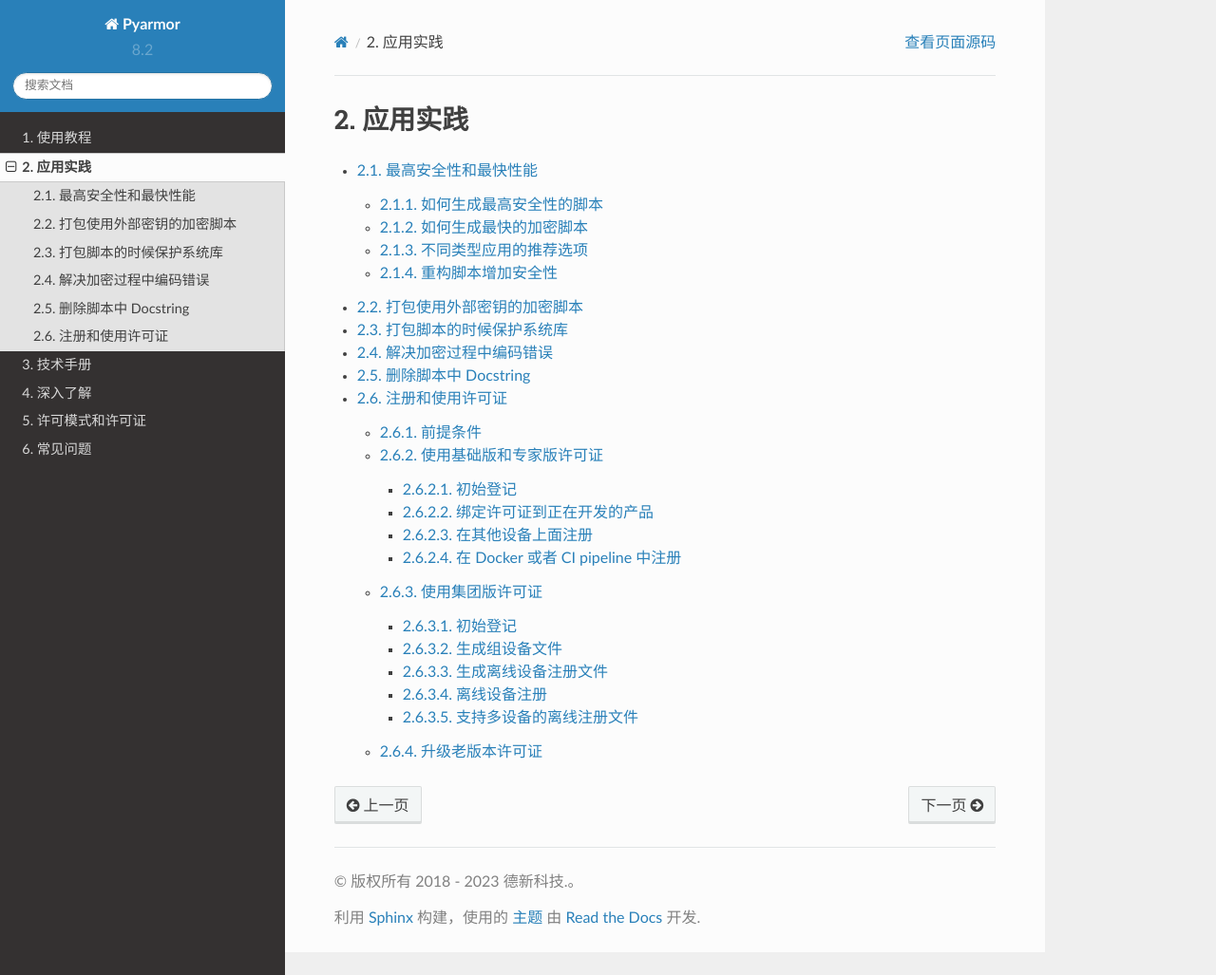
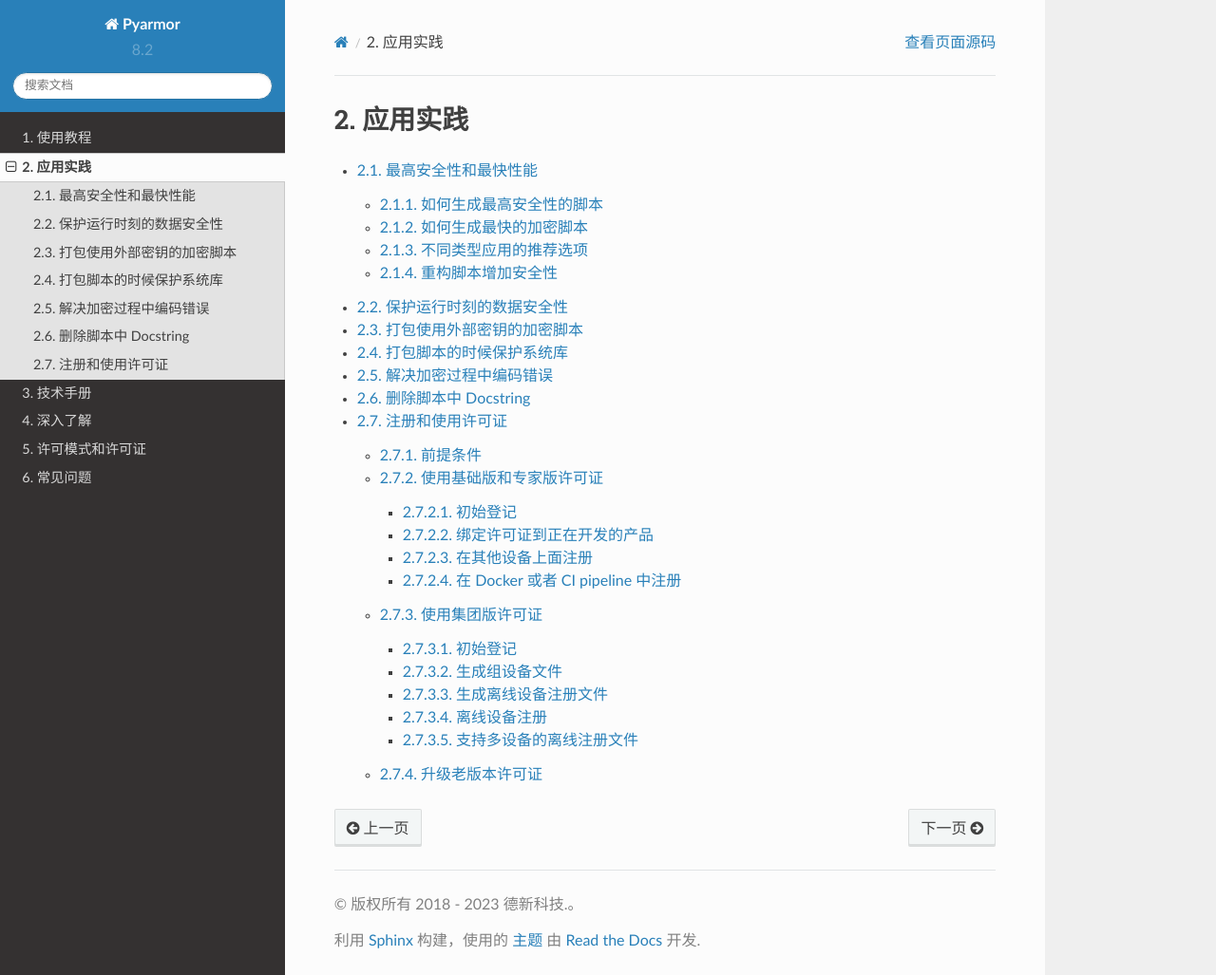
Before and after one commit to dashingsoft/pyarmor-docs-zh, a Sphinx documentation site: the page built from docs/part-2.rst, in a window 1280 px wide and 1027 px high. Shown: the whole window at 95% size. Built offline with Sphinx 7.4.7 and the Read the Docs theme 2.0.0, drawn with Linux system fonts in a browser that asks for light colours; pages that are not in the unit, such as notebooks, are missing from menus; some of the changed lines change nothing that is shown.

Commit message:
增加数据安全性保护的说明

```diff
--- /dev/null
+++ b/docs/how-to/protection.rst
@@ -0,0 +1,31 @@
+==========================
+ 保护运行时刻的数据安全性
+==========================
+
+.. contents:: 内容
+   :depth: 2
+   :local:
+   :backlinks: top
+
+.. highlight:: console
+
+.. program:: pyarmor gen
+
+Pyarmor 的核心功能是保护 Python 脚本无法被反编译，通过多种不可逆加密模式的实现，已经能够实现 Python 脚本无法使用任何方式完全反编译出来。但是对于内存数据，包括运行时刻的数据保护，Pyarmor 没有进行太多的保护。
+
+如果保护的重点是运行时刻的数据，那么就需要从两方面进行保护：
+
+1. 保护内存数据以及Python进程不能被调试工具控制
+2. 保护各种使用 Python 自身提供的机制去非法获取数据
+
+缺少任何一方面的保护，都无法真正实现运行时刻的数据安全。
+
+第一方面的保护方式有
+
+* 使用第三方可执行文件的保护工具保护 Python 以及 pyarmor_runtime.pyd/.so
+* Pyarmor 提供了一些保护选项，能够绑定脚本到解释器，发现调试器（弱）就退出等功能
+* Pyarmor 提供了脚本补丁，可以用来添加自定义的函数，进行检测调试器等各种自定义的保护，这种需要专业的能力，但是能够提供足够高的安全性，没有人知道用户自定义的保护代码，哪怕是简单的保护，对任何一个黑客来说都需要花费时间去破解。而对于那些公共的保护技术，往往有成熟的工具可以直接绕过
+
+第二方面的保护主要有 Pyarmor 提供，目前最安全的模式是使用 pack 和最高级别的约束模式，能够保证无法直接通过 Python 自身的机制来获取运行时刻的数据
+
+.. include:: ../_common_definitions.txt
--- a/docs/part-2.rst
+++ b/docs/part-2.rst
@@ -6,6 +6,7 @@
    :maxdepth: 3
 
    how-to/security
+   how-to/protection
    how-to/obfuscation
    how-to/advanced
    how-to/third-party
```
